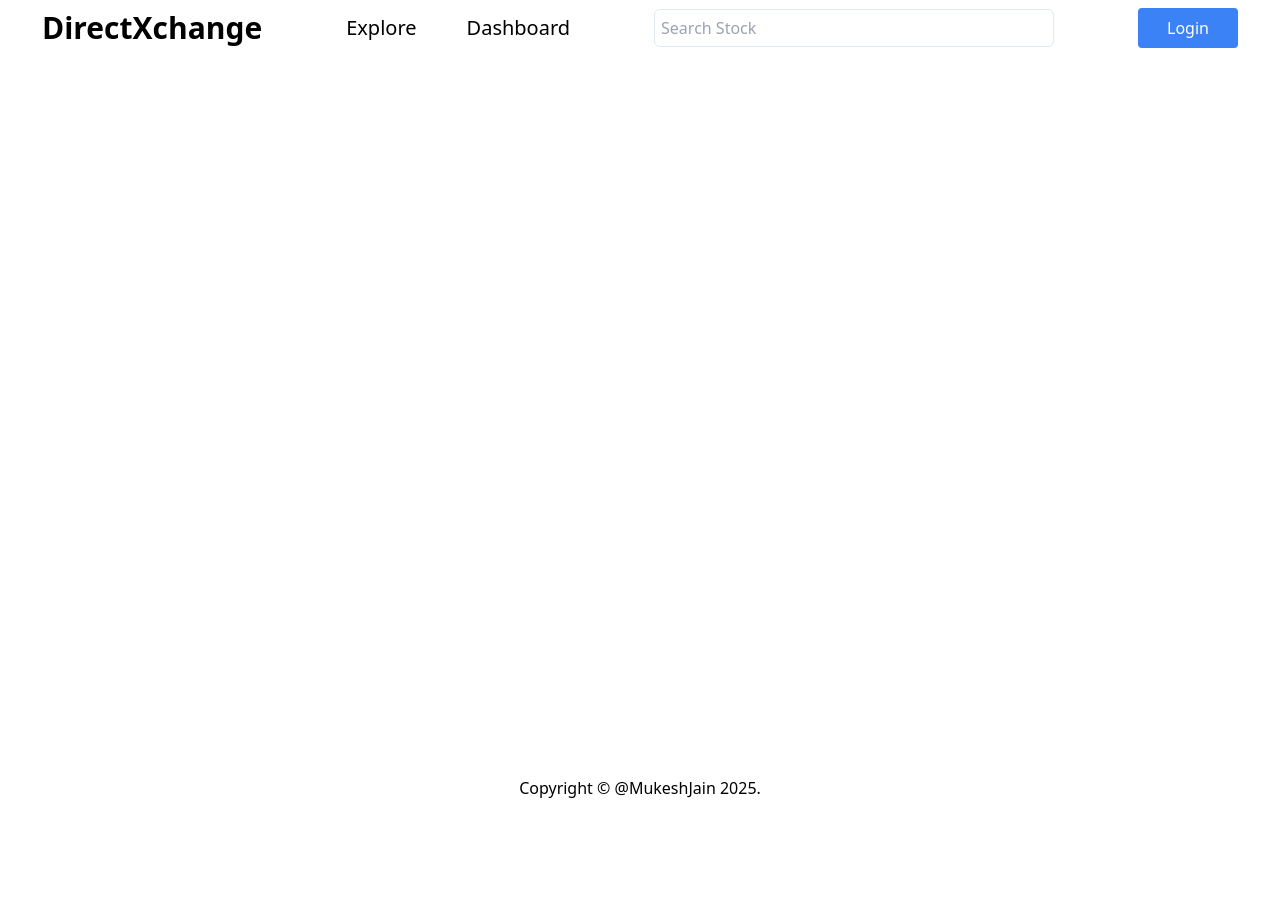
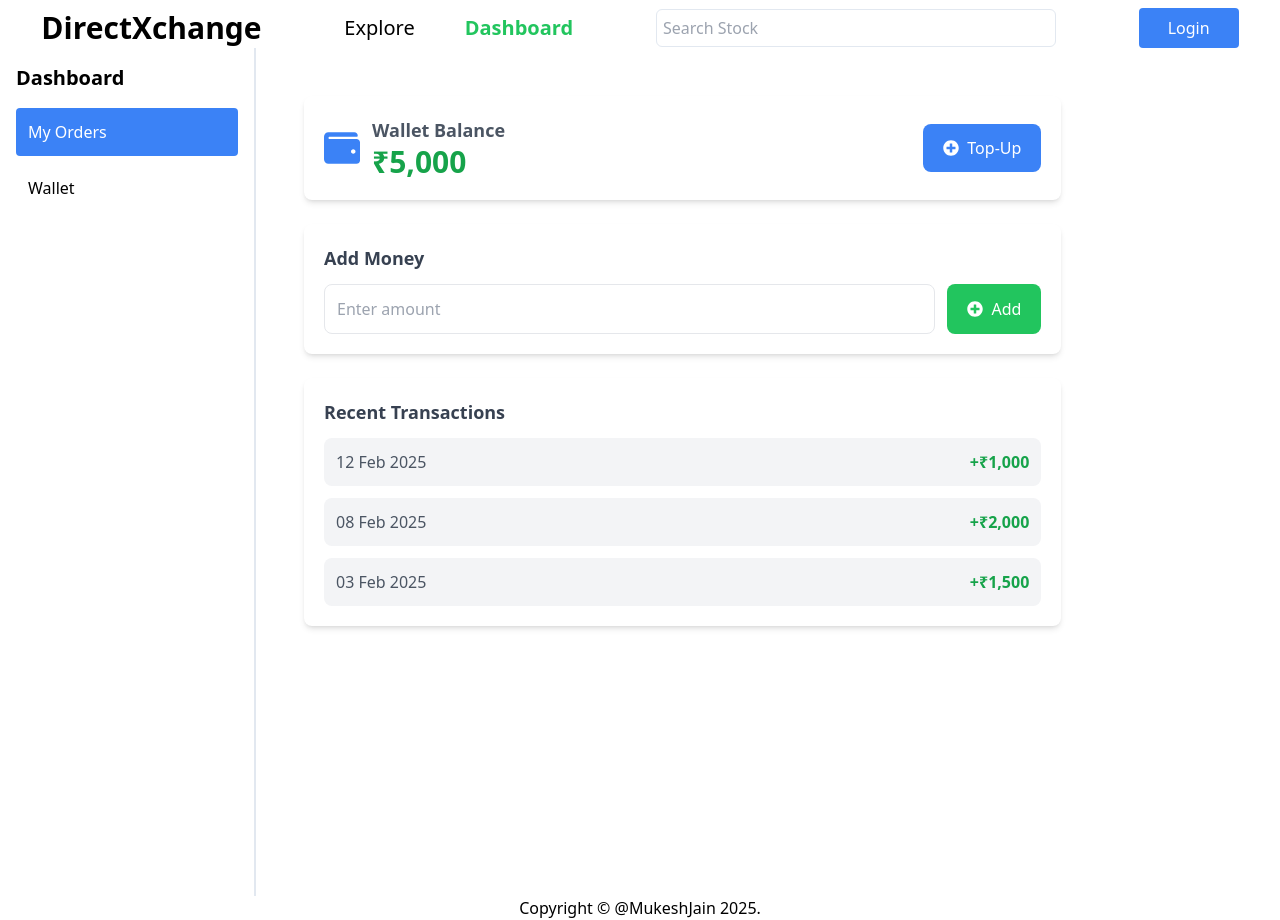
Before and after one commit to priyanshubisht10/stocks-frontend, a React (Vite) app: page /dashboard/wallet in a window 1280 px wide. Before the commit the page ends 800 px from the top, so only its background shows below. Built offline with nearby package versions, Linux system fonts and the light colour scheme.

Commit message:
made dashboard

```diff
--- a/src/Routers/Routers.jsx
+++ b/src/Routers/Routers.jsx
@@ -5,6 +5,7 @@ import Register from "../components/Register";
 import Form from "../components/Form";
 import Home from "../components/Home";
 import Profile from "../components/Profile";
+import Dashboard from "../components/Dashboard";
 
 const Routers = () => {
   return (
@@ -17,6 +18,7 @@ const Routers = () => {
       <Route path="/" element={<Home />} />
       <Route path="/home" element={<Home />} />
       <Route path="/profile" element={<Profile />} />
+      <Route path="/dashboard/*" element={<Dashboard />} />
 
       <Route path="/form" element={<Form/>}/>
     </Routes>
--- /dev/null
+++ b/src/components/CompletedOrders.jsx
@@ -0,0 +1,12 @@
+import OrderStatusCard from "./OrderStatusCard"
+
+const CompletedOrders = () => {
+  return (
+    <div>
+        <OrderStatusCard/>
+        <OrderStatusCard/>
+    </div>
+  )
+}
+
+export default CompletedOrders
--- /dev/null
+++ b/src/components/Dashboard.jsx
@@ -0,0 +1,53 @@
+import { Link, Navigate, Route, Routes } from "react-router-dom";
+import { useState } from "react";
+import MyOrders from "./MyOrders";
+import Wallet from "./Wallet";
+
+const Dashboard = () => {
+  const [activeTab, setActiveTab] = useState("orders");
+  return (
+    <div className="flex min-h-screen">
+      {/* Sidebar (Always Visible) */}
+      <div className="w-[20%] p-4 min-h-screen border-r-2 border-slate-200">
+        <h2 className="text-xl font-bold mb-4">Dashboard</h2>
+        <ul className="space-y-2">
+          <li>
+            <Link
+              to="/dashboard/orders"
+              onClick={() => setActiveTab("orders")}
+              className={`block p-3 rounded ${
+                activeTab === "orders"
+                  ? "bg-blue-500 text-white"
+                  : "hover:bg-blue-200"
+              }`}
+            >
+              My Orders
+            </Link>
+          </li>
+          <li>
+            <Link
+              to="/dashboard/wallet"
+              onClick={() => setActiveTab("wallet")}
+              className={`block p-3 rounded ${
+                activeTab === "wallet"
+                  ? "bg-blue-500 text-white"
+                  : "hover:bg-blue-200"
+              }`}
+            >
+              Wallet
+            </Link>
+          </li>
+        </ul>
+      </div>
+      <div className="w-2/3 p-6">
+        <Routes>
+          <Route path="/" element={<Navigate to="orders" replace />} />
+          <Route path="orders" element={<MyOrders />} />
+          <Route path="wallet" element={<Wallet />} />
+        </Routes>
+      </div>
+    </div>
+  );
+};
+
+export default Dashboard;
--- a/src/components/Header.jsx
+++ b/src/components/Header.jsx
@@ -4,6 +4,7 @@ const Header = () => {
   const location = useLocation();
   const isExploreActive =
     location.pathname === "/" || location.pathname === "/home";
+  const isDashboardActive = location.pathname.startsWith("/dashboard");
   return (
     <div className="flex flex-row justify-around items-center mt-2">
       <div>
@@ -11,9 +12,11 @@ const Header = () => {
       </div>
       <div className="flex flex-row gap-[50px] text-xl">
         <div className={isExploreActive ? "text-green-500 font-bold" : ""}>
-          Explore
+          <Link to="/">Explore</Link>
         </div>
-        <div>Dashboard</div>
+        <div className={isDashboardActive ? "text-green-500 font-bold" : ""}>
+          <Link to="/dashboard">Dashboard</Link>
+        </div>
       </div>
       <div className="flex flex-row gap-2">
         <input
--- /dev/null
+++ b/src/components/MyOrders.jsx
@@ -0,0 +1,42 @@
+import { useState } from "react";
+import PendingOrders from "./PendingOrders";
+import PartiallyFilledOrders from "./PartiallyFilledOrders";
+import CompletedOrders from "./CompletedOrders";
+const MyOrders = () => {
+  const [tab, setTab] = useState("pending");
+  const renderTabContent = () => {
+    switch (tab) {
+      case "pending":
+        return <PendingOrders />;
+      case "partiallyFilled":
+        return <PartiallyFilledOrders />;
+      case "completed":
+        return <CompletedOrders />;
+      default:
+        return null;
+    }
+  };
+  return (
+    <div className="p-4">
+      <div className="flex justify-around border-b border-gray-300 mb-4">
+        {["pending", "partiallyFilled", "completed"].map((item) => (
+          <button
+            key={item}
+            className={`px-4 py-2 font-medium ${
+              tab === item
+                ? "text-green-500 border-b-2 border-green-500"
+                : "text-gray-500"
+            }`}
+            onClick={() => setTab(item)}
+          >
+            {item.charAt(0).toUpperCase() +
+              item.slice(1).replace(/([A-Z])/g, " $1")}
+          </button>
+        ))}
+      </div>
+      <div>{renderTabContent()}</div>
+    </div>
+  );
+};
+
+export default MyOrders;
--- /dev/null
+++ b/src/components/OrderStatusCard.jsx
@@ -0,0 +1,43 @@
+import CompletedOrders from "./CompletedOrders";
+
+const OrderStatusCard = ({ order, showFilledQuantity = false }) => {
+  return (
+    <div className="flex items-center justify-between bg-white shadow-md p-4 rounded-lg border border-gray-200">
+      {/* Date & Time */}
+      <div className="w-[15%]">
+        <div className="font-semibold">Order date</div>
+        <div className="text-gray-500 text-sm">Order Time</div>
+      </div>
+
+      {/* Stock Symbol */}
+      <div className="w-[15%]">
+        <div className="font-bold">Stock symbol</div>
+        <div className="text-gray-500 text-sm">NSE</div>
+      </div>
+
+      {/* Order Type (BUY/SELL) */}
+      <div className="w-[15%]">
+        <span
+          className={`px-3 py-1 text-sm font-semibold rounded-md ${
+            //order.orderType === "BUY"?
+            "bg-green-100 text-green-700"
+             // : "bg-red-100 text-red-700"
+          }`}
+        >
+         Order Type
+        </span>
+      </div>
+      <div className="w-[10%] text-center">Order quantity</div>
+      {showFilledQuantity && (
+        <div className="w-[10%] text-center text-blue-600 font-semibold">
+          Filled quantity
+        </div>
+      )}
+
+      {/* Price */}
+      <div className="w-[10%] text-center">Order mode</div>
+    </div>
+  );
+};
+
+export default OrderStatusCard;
--- /dev/null
+++ b/src/components/PartiallyFilledOrders.jsx
@@ -0,0 +1,7 @@
+const PartiallyFilledOrders = () => {
+  return (
+    <div>PartiallyFilledOrders</div>
+  )
+}
+
+export default PartiallyFilledOrders
--- /dev/null
+++ b/src/components/PendingOrders.jsx
@@ -0,0 +1,7 @@
+const PendingOrders = () => {
+  return (
+    <div>PendingOrders</div>
+  )
+}
+
+export default PendingOrders
--- /dev/null
+++ b/src/components/Wallet.jsx
@@ -0,0 +1,80 @@
+import { useState } from "react";
+import {FaWallet, FaPlusCircle } from "react-icons/fa";
+
+const Wallet = () => {
+    const [balance, setBalance] = useState(5000); // Default balance
+  const [transactions, setTransactions] = useState([
+    { date: "12 Feb 2025", amount: 1000 },
+    { date: "08 Feb 2025", amount: 2000 },
+    { date: "03 Feb 2025", amount: 1500 },
+  ]);
+  const [amount, setAmount] = useState("");
+  const handleTopUp = () => {
+    if (!amount || amount <= 0) return;
+    const newTransaction = { date: new Date().toLocaleDateString(), amount: Number(amount) };
+    setTransactions([newTransaction, ...transactions]);
+    setBalance(balance + Number(amount));
+    setAmount("");
+  };
+  return (
+    <div className="w-full min-h-screen p-6">
+      {/* Wallet Balance Section */}
+      <div className="flex items-center justify-between bg-white shadow-md p-5 rounded-lg mb-6">
+        <div className="flex items-center space-x-3">
+          <FaWallet className="text-blue-500 text-4xl" />
+          <div>
+            <h2 className="text-lg font-semibold text-gray-600">Wallet Balance</h2>
+            <p className="text-3xl font-bold text-green-600">₹{balance.toLocaleString()}</p>
+          </div>
+        </div>
+        <button
+          onClick={handleTopUp}
+          className="flex items-center bg-blue-500 text-white px-5 py-3 rounded-lg hover:bg-blue-600 transition"
+        >
+          <FaPlusCircle className="mr-2" />
+          Top-Up
+        </button>
+      </div>
+
+      {/* Top-Up Input Section */}
+      <div className="bg-white p-5 rounded-lg shadow-md mb-6">
+        <h3 className="text-lg font-semibold text-gray-700 mb-3">Add Money</h3>
+        <div className="flex space-x-3">
+          <input
+            type="number"
+            value={amount}
+            onChange={(e) => setAmount(e.target.value)}
+            className="w-full p-3 border rounded-lg outline-none focus:ring-2 focus:ring-blue-400"
+            placeholder="Enter amount"
+          />
+          <button
+            onClick={handleTopUp}
+            className="flex items-center bg-green-500 text-white px-5 py-3 rounded-lg hover:bg-green-600 transition"
+          >
+            <FaPlusCircle className="mr-2" />
+            Add
+          </button>
+        </div>
+      </div>
+
+      {/* Transaction History */}
+      <div className="bg-white p-5 rounded-lg shadow-md">
+        <h3 className="text-lg font-semibold text-gray-700 mb-3">Recent Transactions</h3>
+        {transactions.length === 0 ? (
+          <p className="text-gray-500">No transactions yet.</p>
+        ) : (
+          <ul className="space-y-3">
+            {transactions.map((tx, index) => (
+              <li key={index} className="flex justify-between p-3 bg-gray-100 rounded-lg">
+                <span className="text-gray-600">{tx.date}</span>
+                <span className="font-semibold text-green-600">+₹{tx.amount.toLocaleString()}</span>
+              </li>
+            ))}
+          </ul>
+        )}
+      </div>
+    </div>
+  )
+}
+
+export default Wallet
```
